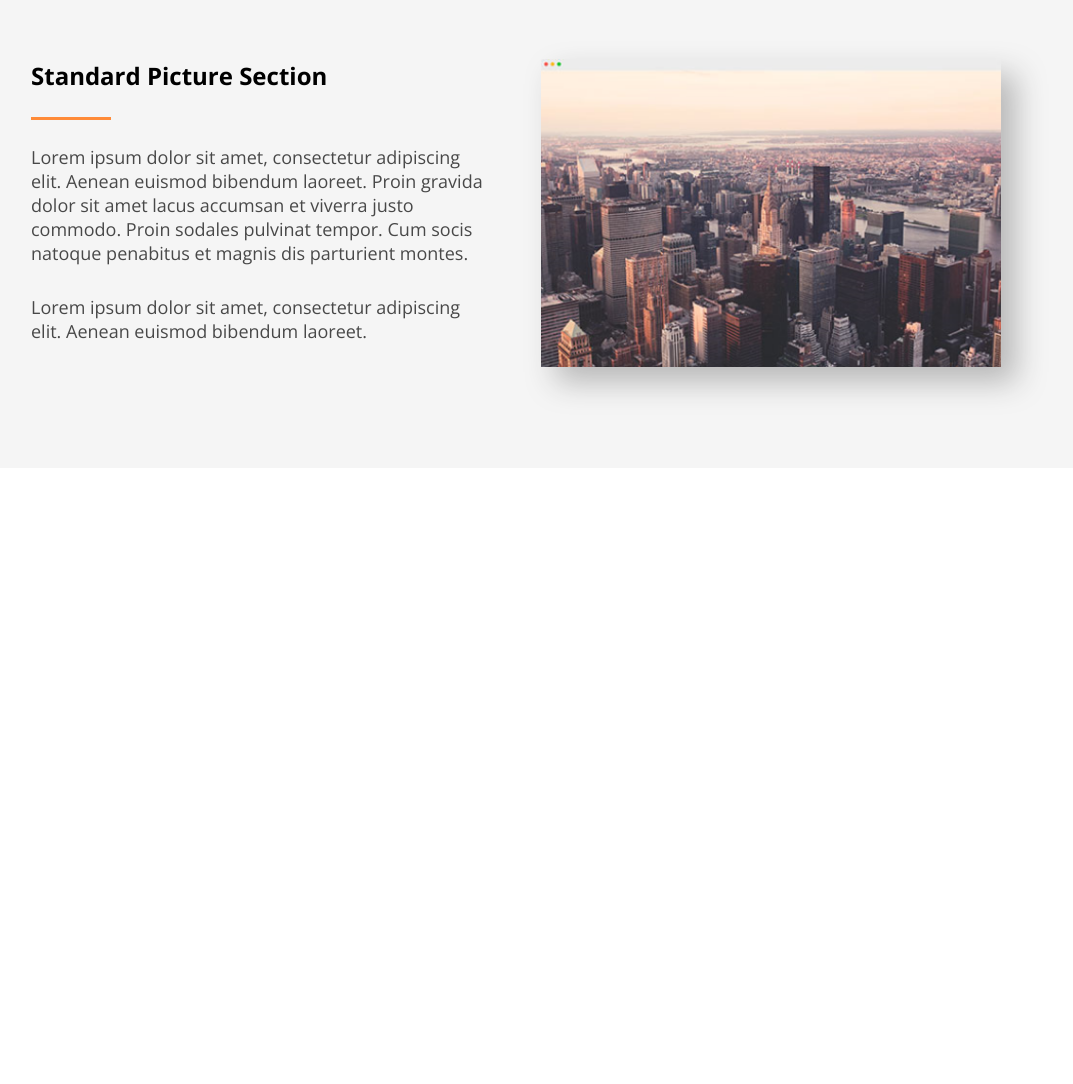
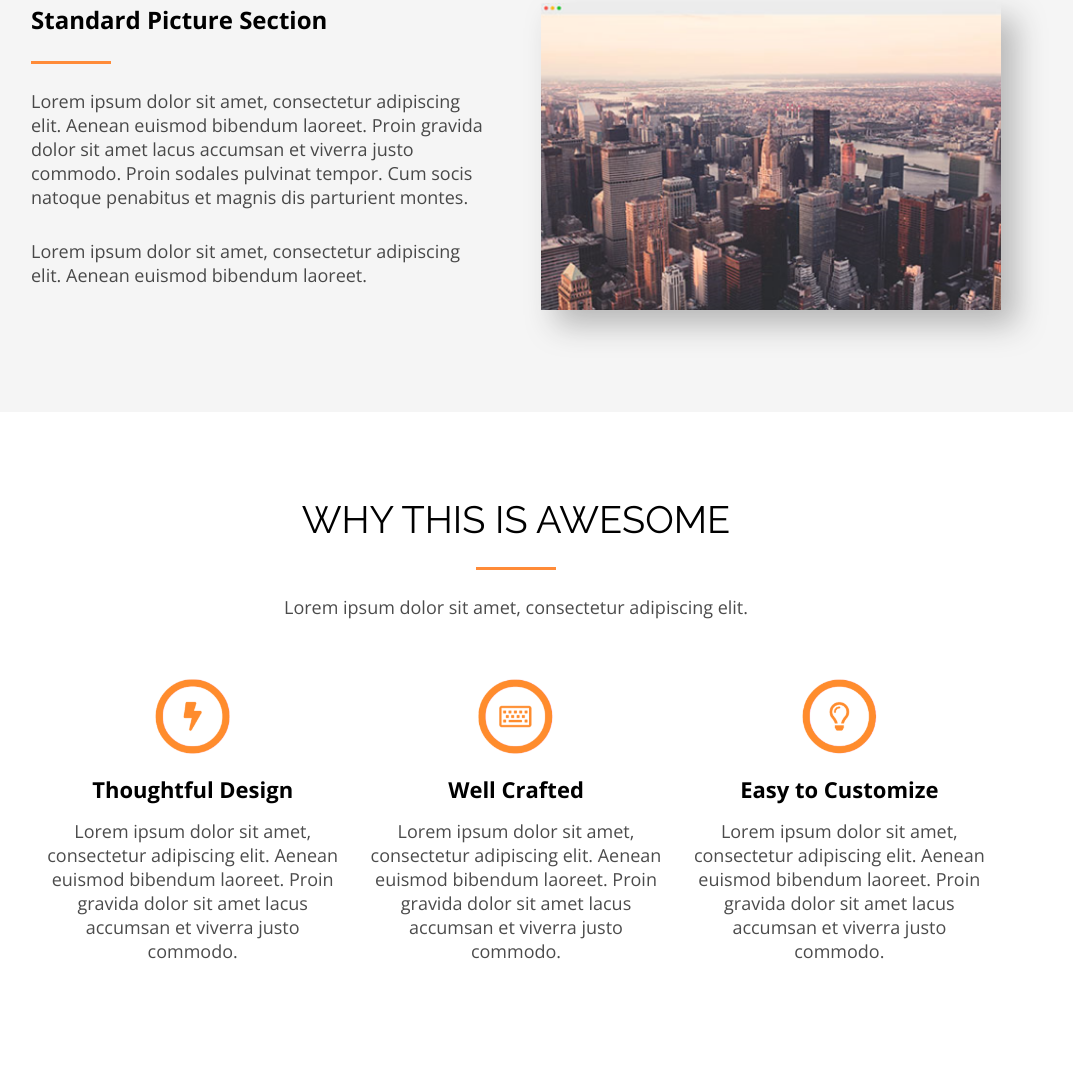
Before and after one commit to irynabolyukh/axit-landing-page, a website: page src/index.html in a window 1280 px wide. Shown: the part 1716-2800 px from the top of the page, without its empty margins (124-1197 px from the left). Before the commit the page ends 2184 px from the top, so only its background shows below. Drawn offline with nearby package versions, Linux system fonts and the light colour scheme.

Commit message:
about section - done

```diff
--- a/src/index.html
+++ b/src/index.html
@@ -97,7 +97,7 @@
 </section>
 <!-- Social media section ended -->
 
-<section class="features-1 section-outer">
+<section id="features" class="features-1 section-outer">
   <div class="section-inner">
 
   </div>
@@ -156,5 +156,38 @@
   </div>
 </section>
 <!-- Picture section ended -->
+
+<!-- About section started -->
+<section id="about" class="about section-outer">
+  <div class="section-inner">
+    <div class="about__title">Why this is awesome</div>
+    <div class="about__line"></div>
+    <div class="about__subtitle">Lorem ipsum dolor sit amet, consectetur adipiscing elit.</div>
+    <div class="about__reasons">
+      <div class="about__reasons-reason">
+        <div class="about__reasons-icon">
+          <img src="images/reason1.PNG" alt="">
+        </div>
+        <div class="about__reasons-title">Thoughtful Design</div>
+        <div class="about__reasons-text">Lorem ipsum dolor sit amet, consectetur adipiscing elit. Aenean euismod bibendum laoreet. Proin gravida dolor sit amet lacus accumsan et viverra justo commodo.</div>
+      </div>
+      <div class="about__reasons-reason">
+        <div class="about__reasons-icon">
+          <img src="images/reason2.PNG" alt="">
+        </div>
+        <div class="about__reasons-title">Well Crafted</div>
+        <div class="about__reasons-text">Lorem ipsum dolor sit amet, consectetur adipiscing elit. Aenean euismod bibendum laoreet. Proin gravida dolor sit amet lacus accumsan et viverra justo commodo.</div>
+      </div>
+      <div class="about__reasons-reason">
+        <div class="about__reasons-icon">
+          <img src="images/reason3.PNG" alt="">
+        </div>
+        <div class="about__reasons-title">Easy to Customize</div>
+        <div class="about__reasons-text">Lorem ipsum dolor sit amet, consectetur adipiscing elit. Aenean euismod bibendum laoreet. Proin gravida dolor sit amet lacus accumsan et viverra justo commodo.</div>
+      </div>
+    </div>
+  </div>
+</section>
+<!-- About section ended -->
 </body>
 </html>
--- a/src/scss/styles.scss
+++ b/src/scss/styles.scss
@@ -73,6 +73,10 @@ $desktop: 1400px;
   @include opensans-semibold;
   font-size: 18px;
   background-color: black;
+  position: fixed;
+  top: 0;
+  width: 100%;
+  z-index: 1;
 
   h1{
     line-height: 0;
@@ -777,3 +781,99 @@ nav ul{
   }
 }
 //PICTURE styles end
+
+
+//ABOUT styles start
+.about{
+  @include opensans-regular;
+
+  .section-inner{
+    padding: 85px 15px;
+    text-align: center;
+
+    @media (max-width: $mobile){
+      padding: 55px 15px;
+    }
+  }
+
+  &__title{
+    @include raleway-regular;
+    font-size: 38px;
+    text-transform: uppercase;
+
+    @media (max-width: $mobile){
+      font-size: 32px;
+    }
+  }
+
+  &__line{
+    margin: 25px auto;
+    background-color: $color-orange;
+    height: 3px;
+    width: 80px;
+  }
+
+  &__subtitle{
+    font-size: 18px;
+    opacity: 0.7;
+    margin-bottom: 60px;
+
+    @media (max-width: $mobile){
+      font-size: 16px;
+      margin-bottom: 40px;
+    }
+  }
+
+  &__reasons{
+    display: flex;
+    flex-direction: row;
+    justify-content: space-between;
+
+    @media (max-width: $tablet){
+      flex-direction: column;
+      justify-content: center;
+    }
+
+    &-icon{
+      img{
+        max-width: 75px;
+        width: 100%;
+        margin-bottom: 15px;
+
+        @media (max-width: $tablet){
+          max-width: 65px;
+        }
+
+        @media (max-width: $mobile){
+          max-width: 55px;
+          margin-bottom: 7px;
+        }
+      }
+    }
+
+    &-title{
+      margin-bottom: 10px;
+      font-size: 22px;
+      font-weight: bold;
+
+      @media (max-width: $mobile){
+        font-size: 18px;
+      }
+    }
+
+    &-text{
+      padding: 5px 15px;
+      max-width: 470px;
+      width: 100%;
+      font-size: 18px;
+      opacity: 0.7;
+      margin: 0 auto 50px;
+
+      @media (max-width: $mobile){
+        font-size: 16px;
+        margin-bottom: 30px;
+      }
+    }
+  }
+}
+//ABOUT styles end
```
Also changed, not shown: src/css/styles.min.css, src/images/reason1.PNG (added), src/images/reason2.PNG (added), src/images/reason3.PNG (added).
